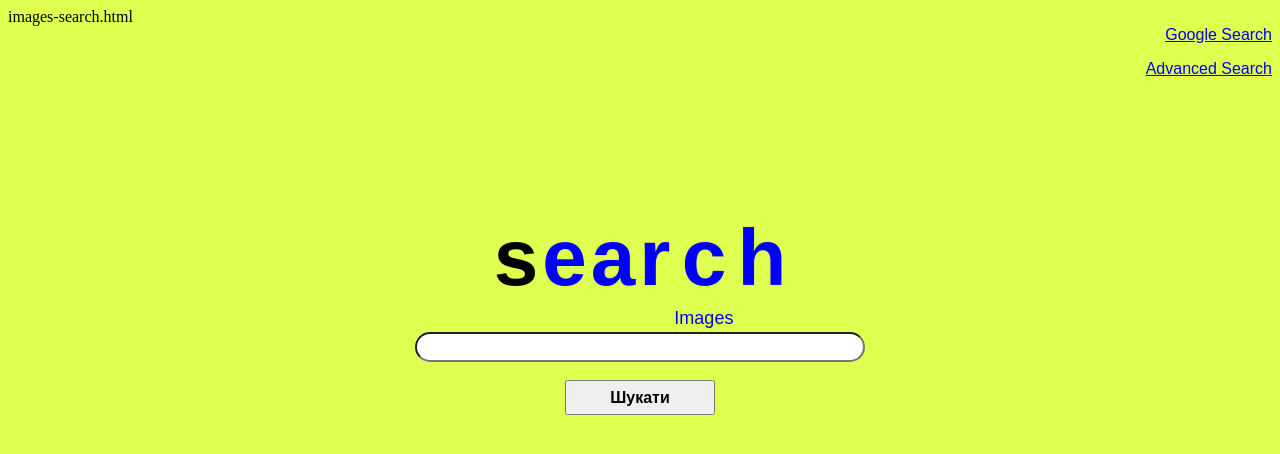
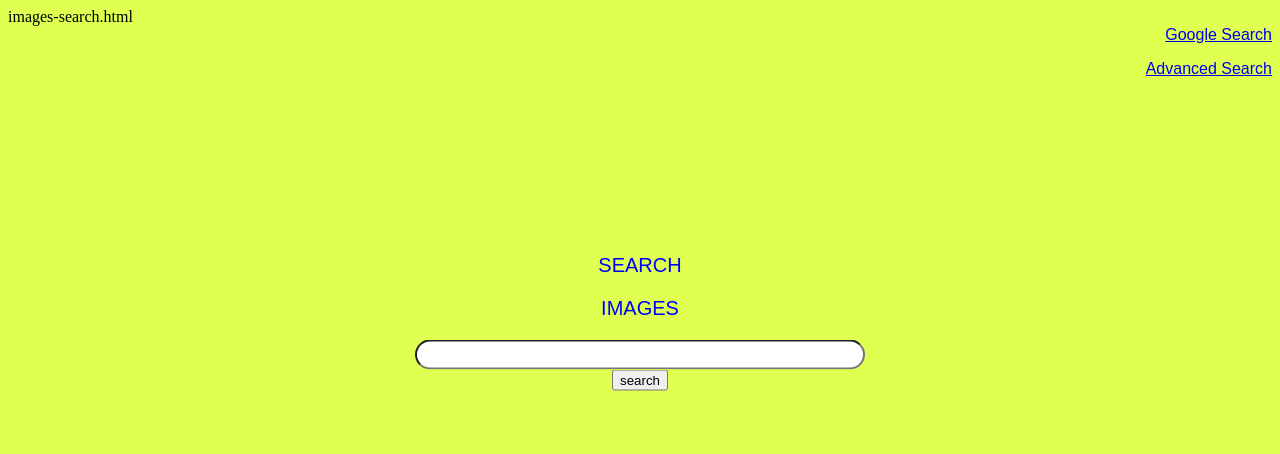
Before and after one commit to Hantsian/google-search.github.io, a plain HTML site: page images-search.html in a window 1280 px wide. Drawn offline with Linux system fonts and the light colour scheme.

Commit message:
Images finished

```diff
--- a/images-search.html
+++ b/images-search.html
@@ -18,33 +18,14 @@ images-search.html
 
 	</div>
 	<div class="contayner">
-		<table>
-			<thead>
-				<th style="font: bold color blue;">s</th>
-				<th style="color: blue">e</th>
-				<th style="color: blue">a</th>
-				<th style="color: blue">r</th>
-				<th style="color: blue">c</th>
-                <th style="color: blue">h</th>
 
+	<p style="font: bold; font-size: 20px; text-align: center; color: blue">SEARCH</p>
+	<p style="font: bold; font-size: 20px; text-align: center; color: blue"> IMAGES </p>
 
-
-
-			</thead>
-			<tbody>
-				<tr>
-					<td> </td>
-					<td> </td>
-					<td> </td>
-					<td> </td>
-					<td style="color: blue" "margin-right: 50px;">Images</td>
-				</tr>
-			</tbody>
-		</table>
 			<form action="https://www.google.com.ua/search">
-				<input type="text" name="q" id="textplace"><br><br>
+				<input type="text" name="q" id="textplace">
 				<input type="hidden" name="tbm" value="isch">
-				<input type="submit" class="button-search" value="Шукати" name="Пошук зображень">
+				<input style="top: 10px;" color: blue;" margin-top: 30px;" type="submit" class="button" value="search" name="Images search">
 			</form>
 	</div>
   </body>
```
